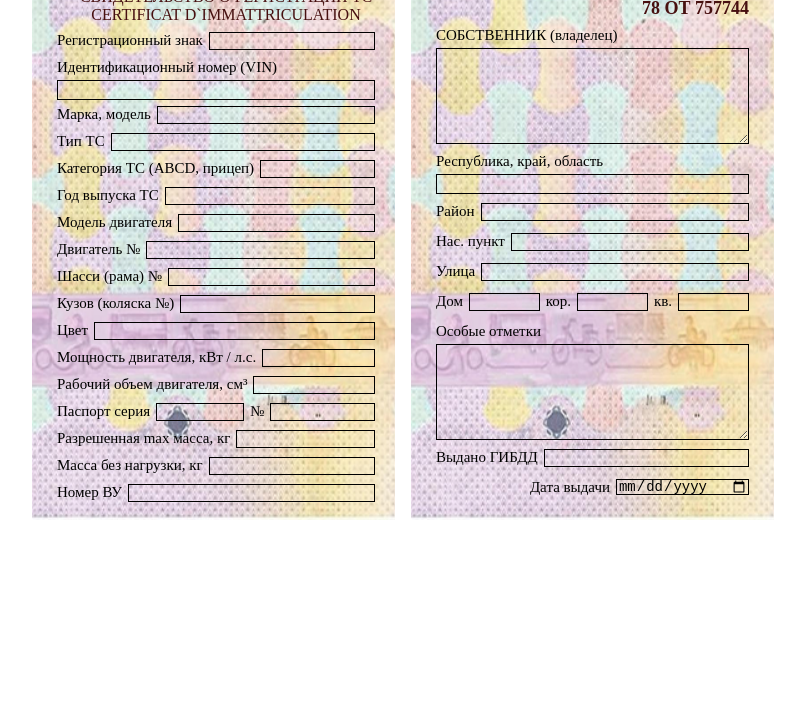
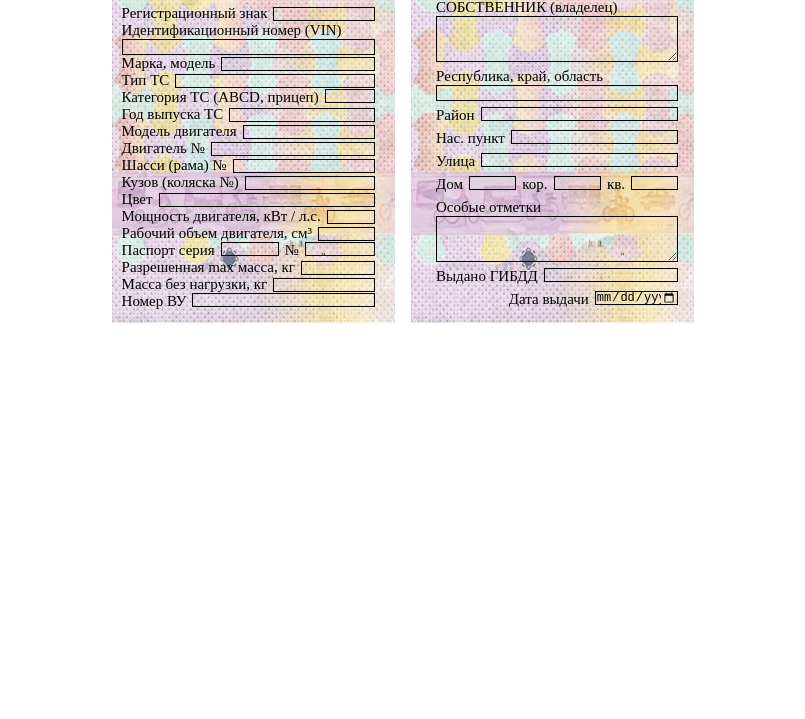
Before and after one commit to Kkotlyar777/STS-HTML-CSS-, a plain HTML site: page index.html in a window 1280 px wide. Shown: the part 81-800 px from the top of the page, without its empty margins (237-1042 px from the left). Drawn offline with Linux system fonts and the light colour scheme.

Commit message:
changed for real dimension

```diff
--- a/index.html
+++ b/index.html
@@ -30,86 +30,86 @@
         </div>
         <div class="FirstPart-form-container">
           <div class="FirstPart-registry_number">
-            <label>Регистрационный знак</label>
-            <input type="text" />
+            <label class="STS-label">Регистрационный знак</label>
+            <input class="STS_form_input" type="text" />
           </div>
           <div class="FirstPart-VIN">
-            <label>Идентификационный номер (VIN)</label>
-            <input type="text" />
+            <label class="STS-label">Идентификационный номер (VIN)</label>
+            <input class="STS_form_input" type="text" />
           </div>
 
           <div class="FirstPart-form-group">
-            <label>Марка, модель</label>
-            <input type="text" />
+            <label class="STS-label">Марка, модель</label>
+            <input class="STS_form_input" type="text" />
           </div>
           <div class="FirstPart-form-group">
-            <label>Тип ТС</label>
-            <input type="text" />
+            <label class="STS-label">Тип ТС</label>
+            <input class="STS_form_input" type="text" />
           </div>
 
           <div class="FirstPart-category">
-            <label>Категория ТС (ABCD, прицеп)</label>
-            <input type="text" />
+            <label class="STS-label">Категория ТС (ABCD, прицеп)</label>
+            <input class="STS_form_input" type="text" />
           </div>
           <div class="FirstPart-form-group">
-            <label>Год выпуска ТС</label>
-            <input type="text" />
+            <label class="STS-label">Год выпуска ТС</label>
+            <input class="STS_form_input" type="text" />
           </div>
 
           <div class="FirstPart-form-group">
-            <label>Модель двигателя</label>
-            <input type="text" />
+            <label class="STS-label">Модель двигателя</label>
+            <input class="STS_form_input" type="text" />
           </div>
           <div class="FirstPart-form-group">
-            <label>Двигатель №</label>
-            <input type="text" />
+            <label class="STS-label">Двигатель №</label>
+            <input class="STS_form_input" type="text" />
           </div>
 
           <div class="FirstPart-form-group">
-            <label>Шасси (рама) №</label>
-            <input type="text" />
+            <label class="STS-label">Шасси (рама) №</label>
+            <input class="STS_form_input" type="text" />
           </div>
           <div class="FirstPart-form-group">
-            <label>Кузов (коляска №)</label>
-            <input type="text" />
+            <label class="STS-label">Кузов (коляска №)</label>
+            <input class="STS_form_input" type="text" />
           </div>
 
           <div class="FirstPart-form-group">
-            <label>Цвет</label>
-            <input type="text" />
+            <label class="STS-label">Цвет</label>
+            <input class="STS_form_input" type="text" />
           </div>
           <div class="FirstPart-form-group">
-            <label>Мощность двигателя, кВт / л.с.</label>
-            <input type="text" />
+            <label class="STS-label">Мощность двигателя, кВт / л.с.</label>
+            <input class="STS_form_input" type="text" />
           </div>
 
           <div class="FirstPart-form-group">
-            <label>Рабочий объем двигателя, см³</label>
-            <input type="text" />
+            <label class="STS-label">Рабочий объем двигателя, см³</label>
+            <input class="STS_form_input" type="text" />
           </div>
           <div class="FirstPart-form-pass">
             <div class="FirstPart-form-passSeria">
-              <label>Паспорт серия</label>
-              <input type="text" />
+              <label class="STS-label">Паспорт серия</label>
+              <input class="STS_form_input" type="text" />
             </div>
             <div class="FirstPart-form-passId">
-              <label>№</label>
-              <input type="text" />
+              <label class="STS-label">№</label>
+              <input class="STS_form_input" type="text" />
             </div>
           </div>
 
           <div class="FirstPart-form-group">
-            <label>Разрешенная max масса, кг</label>
-            <input type="text" />
+            <label class="STS-label">Разрешенная max масса, кг</label>
+            <input class="STS_form_input" type="text" />
           </div>
           <div class="FirstPart-form-group">
-            <label>Масса без нагрузки, кг</label>
-            <input type="text" />
+            <label class="STS-label">Масса без нагрузки, кг</label>
+            <input class="STS_form_input" type="text" />
           </div>
 
           <div class="FirstPart-form-DL" style="flex: 1 1 100%">
-            <label>Номер ВУ</label>
-            <input type="text" />
+            <label class="STS-label">Номер ВУ</label>
+            <input class="STS_form_input" type="text" />
           </div>
         </div>
       </div>
@@ -122,46 +122,46 @@
         </div>
         <div class="SecondPart-FormWrapper">
           <div class="SecondPart-Owner">
-            <label>СОБСТВЕННИК (владелец)</label>
-            <textarea id=""> </textarea>
+            <label class="STS-label">СОБСТВЕННИК (владелец)</label>
+            <textarea class="STS-textarea" id=""> </textarea>
           </div>
           <div class="SecondPart-Republic">
-            <label>Республика, край, область</label>
-            <input type="text" />
+            <label class="STS-label">Республика, край, область</label>
+            <input class="STS_form_input" type="text" />
           </div>
           <div class="SecondPart-formItem">
-            <label>Район</label>
-            <input type="text" />
+            <label class="STS-label">Район</label>
+            <input class="STS_form_input" type="text" />
           </div>
           <div class="SecondPart-formItem">
-            <label>Нас. пункт</label>
-            <input type="text" />
+            <label class="STS-label">Нас. пункт</label>
+            <input class="STS_form_input" type="text" />
           </div>
           <div class="SecondPart-formItem">
-            <label>Улица</label>
-            <input type="text" />
+            <label class="STS-label">Улица</label>
+            <input class="STS_form_input" type="text" />
           </div>
           <div class="SecondPart-house">
-            <label>Дом</label>
-            <input type="text" />
+            <label class="STS-label">Дом</label>
+            <input class="STS_form_input" type="text" />
 
-            <label>кор.</label>
-            <input type="text" />
+            <label class="STS-label">кор.</label>
+            <input class="STS_form_input" type="text" />
 
-            <label>кв.</label>
-            <input type="text" />
+            <label class="STS-label">кв.</label>
+            <input class="STS_form_input" type="text" />
           </div>
           <div class="SecondPart-Owner">
-            <label>Особые отметки</label>
-            <textarea id=""></textarea>
+            <label class="STS-label">Особые отметки</label>
+            <textarea class="STS-textarea" id=""></textarea>
           </div>
           <div class="SecondPart-formItem">
-            <label>Выдано ГИБДД</label>
-            <input type="text" />
+            <label class="STS-label">Выдано ГИБДД</label>
+            <input class="STS_form_input" type="text" />
           </div>
           <div class="SecondPart-date">
-            <label>Дата выдачи</label>
-            <input type="date" />
+            <label class="STS-label">Дата выдачи</label>
+            <input class="STS_form_input" type="date" />
           </div>
         </div>
       </div>
--- a/style.css
+++ b/style.css
@@ -10,18 +10,18 @@
   display: flex;
   flex-direction: column;
   flex: 1 1 100%;
-  max-width: 363px;
+  max-width: 7.5cm;
   width: 100%;
-  height: auto;
+  height: 10.5cm;
   background-image: url(./images/CardBgImage.png);
   background-size: cover;
   background-position: center;
   background-repeat: no-repeat;
-  padding-top: 25px;
+  padding-top: 10px;
   box-sizing: border-box;
-  padding-left: 25px;
+  padding-left: 10px;
   padding-right: 0;
-  padding-bottom: 15px;
+  padding-bottom: 8px;
 }
 
 .FirstPart-TopHeader {
@@ -29,12 +29,12 @@
   flex: 1 1 100%;
   height: 20px;
   width: 100%;
-  margin-bottom: 16px;
+  margin-bottom: 8px;
 }
 
 .FirstPart-TopHeader__firstBlock {
   background: #471010;
-  width: 60px;
+  width: 40px;
   height: 20px;
   flex-shrink: 0;
 }
@@ -51,7 +51,7 @@
 
 .Russian-Federation {
   font-weight: 700;
-  font-size: 13px;
+  font-size: 10px;
   min-width: 190px;
   text-align: center;
   color: #471010;
@@ -63,7 +63,6 @@
 
 .FirstPart-TopHeader__secondlBlock {
   background: #471010;
-
   max-width: 100%;
   height: 20px;
 }
@@ -81,19 +80,18 @@
   display: flex;
   flex-direction: column;
   flex: 1 1 100%;
-  max-width: 363px;
+  max-width: 7.5cm;
   width: 100%;
-  height: auto;
-  min-height: 593px;
+  height: 10.5cm;
   background-image: url(./images/CardBgImage.png);
   background-size: cover;
   background-position: center;
   background-repeat: no-repeat;
-  padding-top: 15px;
+  padding-top: 8px;
   box-sizing: border-box;
   padding-left: 0;
-  padding-right: 25px;
-  padding-bottom: 15px;
+  padding-right: 16px;
+  padding-bottom: 8px;
 }
 
 .FirstPart-form-container {
@@ -101,37 +99,45 @@
   flex-direction: column;
 }
 
+.FirstPart-BotHeader__txt {
+  font-weight: 700;
+  font-size: 13px;
+  text-align: center;
+  color: #471010;
+}
+
 .FirstPart-form-group {
   display: flex;
   gap: 6px;
   margin-right: 20px;
-  margin-bottom: 6px;
+  margin-bottom: 0px;
   flex-wrap: wrap;
   justify-content: space-between;
-}
-
-.FirstPart-form-group:last-child {
-  margin-right: 0;
+  align-items: center;
+  height: 18px;
 }
 
 .FirstPart-registry_number {
-  margin-bottom: 6px;
+  margin-bottom: 0px;
   padding-right: 20px;
   display: flex;
   gap: 6px;
   box-sizing: border-box;
   flex-wrap: nowrap;
+  align-items: center;
+  align-items: center;
+  height: 18px;
 }
 
 .FirstPart-VIN {
-  margin-bottom: 6px;
   display: flex;
   flex-direction: column;
   margin-right: 20px;
+  height: 34px;
 }
 
 .FirstPart-category {
-  margin-bottom: 6px;
+  margin-bottom: 0;
   display: flex;
   flex-wrap: nowrap;
   width: 100%;
@@ -140,19 +146,19 @@
   box-sizing: border-box;
 }
 
-label {
+.STS-label {
   font-size: 15px;
-  margin-bottom: 4px;
   white-space: nowrap;
 }
 
-input {
-  font-size: 14px;
+.STS_form_input {
+  font-size: 12px;
   border: 1px solid #000000;
   background: none;
-  height: 14px;
+  height: 12px;
   min-width: 0;
   flex: 1;
+  padding: 0;
 }
 
 .FirstPart-form-pass {
@@ -160,7 +166,7 @@ input {
   gap: 6px;
   padding-right: 20px;
   box-sizing: border-box;
-  margin-bottom: 6px;
+  margin-bottom: o;
 }
 
 .FirstPart-form-passSeria {
@@ -185,7 +191,7 @@ input {
 }
 
 .SecondPart-header {
-  margin-bottom: 16px;
+  margin-bottom: 8px;
 }
 
 .SecondPart-header img {
@@ -202,14 +208,14 @@ input {
   font-size: 18px;
   font-weight: 600;
   color: #471010;
-  margin-bottom: 8px;
+  margin-bottom: 4px;
 }
 
-textarea {
+.STS-textarea {
   background: none;
   font-size: 14px;
   border: 1px solid #000000;
-  height: 90px;
+  height: 40px;
 }
 
 .SecondPart-Owner {
@@ -223,7 +229,7 @@ textarea {
   padding-left: 25px;
   box-sizing: border-box;
   width: 100%;
-  gap: 9px;
+  gap: 6px;
 }
 
 .SecondPart-Republic {
```
